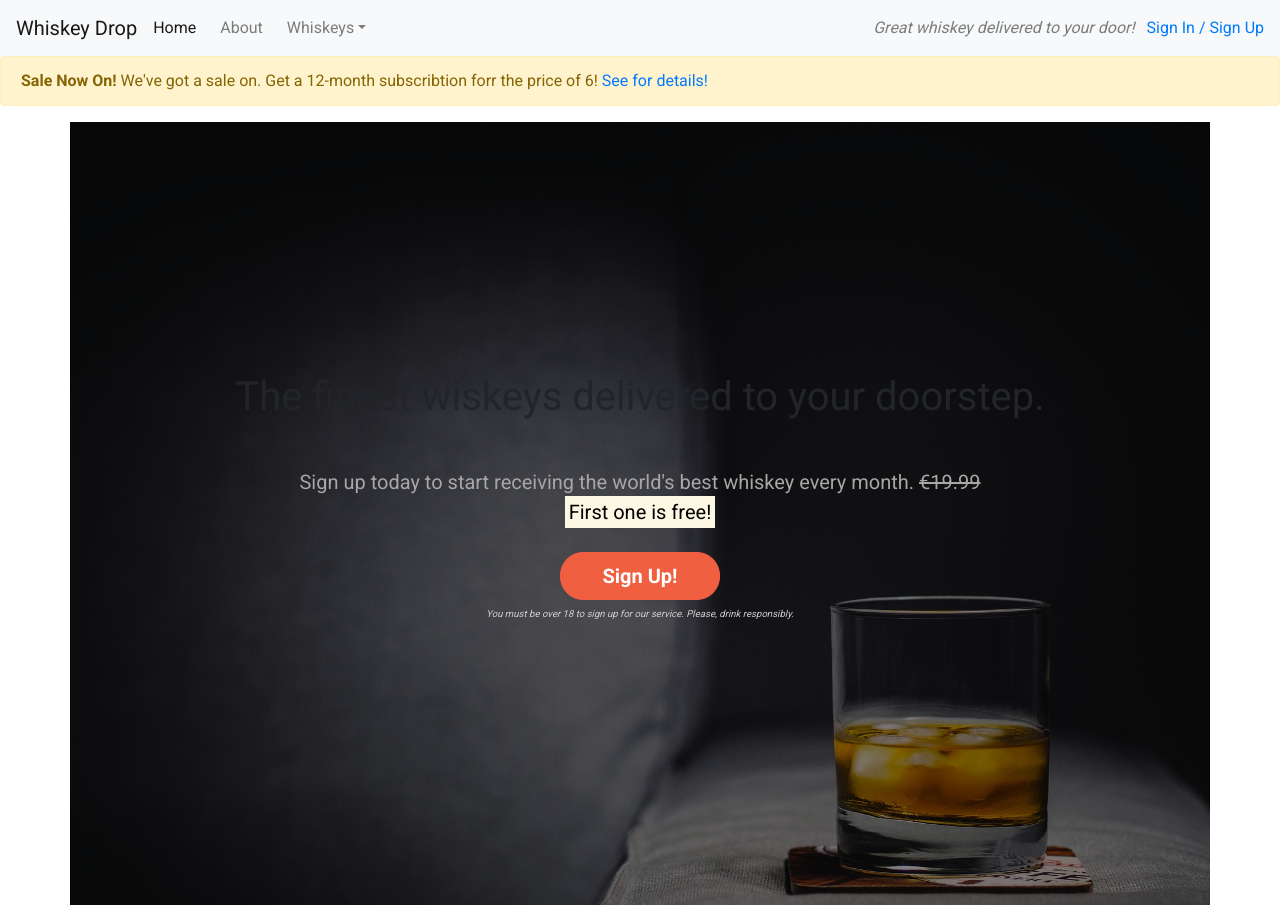
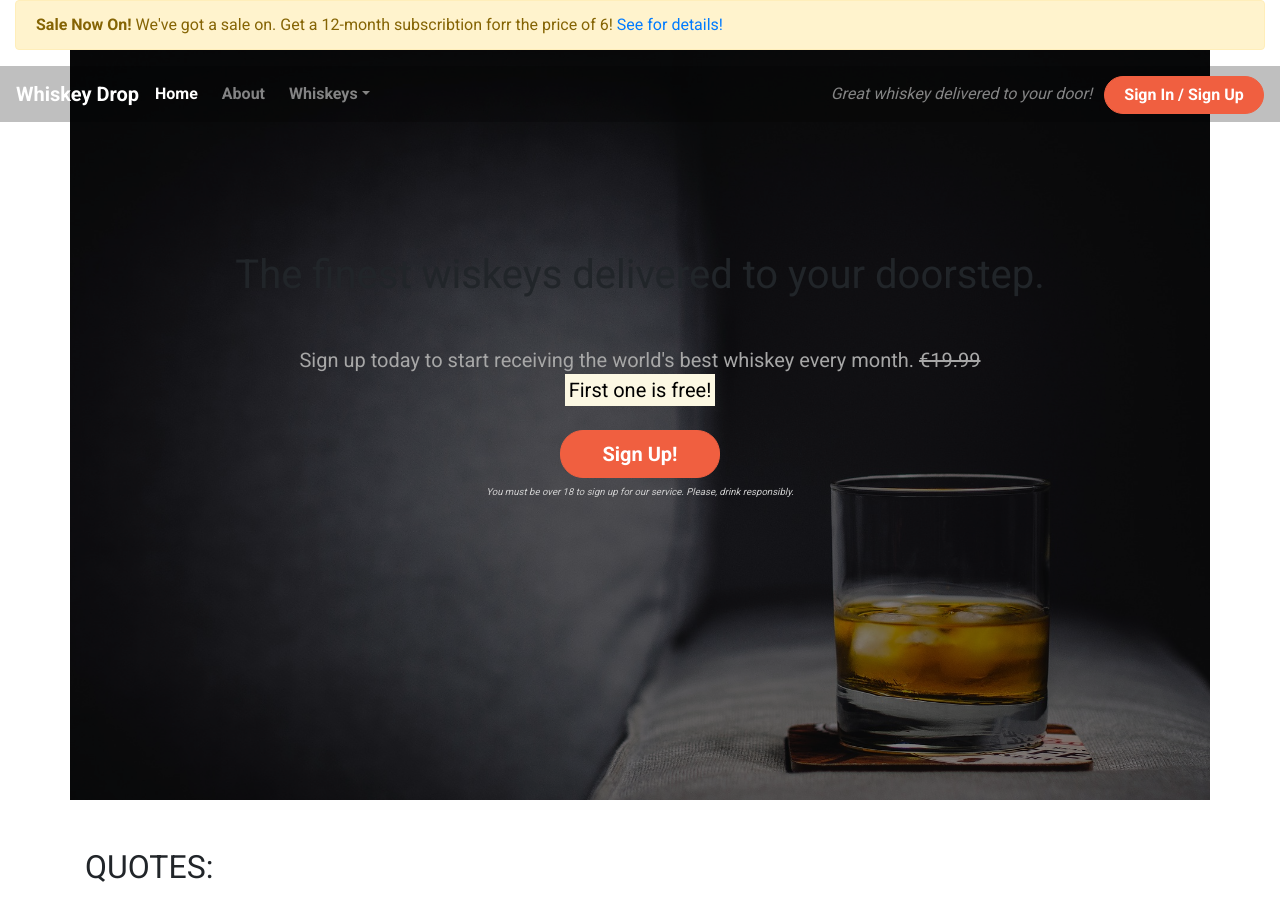
Before and after one commit to B-art-W/whisky_drop, a plain HTML site: page index.html in a window 1280 px wide. Shown: the top 905 px of the page. Drawn offline with nearby package versions, Linux system fonts and the light colour scheme.

Commit message:
updates css for the navbar

```diff
--- a/css/style.css
+++ b/css/style.css
@@ -51,6 +51,37 @@ body{
     width: 35px;
 }
 
+/* Navbar */
+
+.navalert-container{
+    position: absolute;
+    top: 0;
+    left: 0;
+    padding-left: 0;
+    padding-right: 0;
+    z-index: 1;
+}
+
+.navbar {
+    margin-bottom: 0;
+    border: 0;
+    width: 100%;
+    background-color: rgba(0,0,0,0.25);
+}
+
+.navbar .navbar-toggler {
+    border: 0;
+}
+
+.navbar-brand {
+    font-weight: bold;
+}
+
+.navbar .navbar-nav a {
+    font-weight: bold;
+}
+
+
 /*Jumbotron*/
 
 .jumbotron{
--- a/index.html
+++ b/index.html
@@ -12,7 +12,18 @@
     <link rel="stylesheet" href="css/style.css" type="text/css" />
 </head>
 <body>
-    <nav class="navbar navbar-light bg-light navbar-expand-sm">
+    <div class="container-fluid navalert-container">
+        <div class=" container-fluid alert-container">
+            <div class="row d-none d-sm-block">
+                <div class="col-12">
+                    <div class="site-wide-alert alert alert-warning">
+                        <strong>Sale Now On!</strong> We've got a sale on. Get a 12-month subscribtion forr the price of 6! <a href="">See for details!</a>
+                    </div>
+                </div>
+            </div>
+        </div>
+
+        <nav class="navbar navbar-dark navbar-expand-sm">
             <a href="/" class="navbar-brand mr-2">Whiskey Drop</a>
 
             <button class="navbar-toggler ml-auto" type="button" data-toggle="collapse" data-target="#navbarNavDropdown" aria-controls="navbarNavDropdown" aria-expanded="false" aria-label="Toggle navigation">
@@ -37,18 +48,11 @@
             </div>
             <div class="d-none d-md-block">
                 <p class="navbar-text my-auto mr-2"><i>Great whiskey delivered to your door!</i></p>
-            <a href="/login">Sign In / Sign Up</a>
+                <a href="/login" class="btn btn--cta btn--red">Sign In / Sign Up</a>
             </div>
         </nav>
-    <div class="alert-container">
-        <div class="row d-none d-sm-block">
-            <div class="col-12">
-                <div class="alert alert-warning">
-                    <strong>Sale Now On!</strong> We've got a sale on. Get a 12-month subscribtion forr the price of 6! <a href="">See for details!</a>
     </div>
-            </div>
-        </div>
-    </div>
+
     <div class="container fluid callout-container">
         <div class="opaque-overlay">&nbsp;</div>
         <div class="row">
```
Lines whose indentation alone changed are shown as unchanged.
